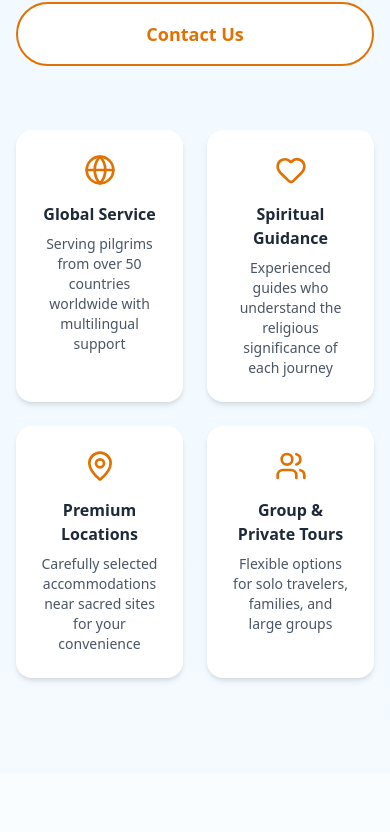
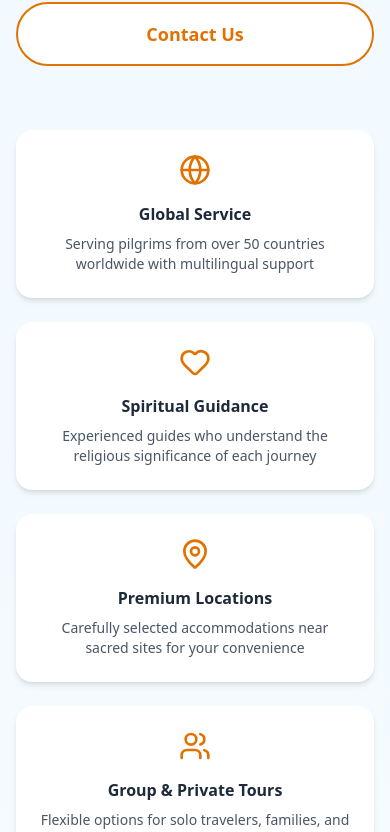
Before and after one commit to pilgrimageworld/Pilgrimage-World, a React (Vite) app in the folder frontend/: page / in a window 390 px wide. Shown: the part 834-1666 px from the top of the page. Built offline with nearby package versions, Linux system fonts and the light colour scheme; no server answers.

Commit message:
Update Hero component layout for improved responsiveness; adjust grid columns for better display on smaller screens

```diff
--- a/frontend/src/components/Home/Hero.jsx
+++ b/frontend/src/components/Home/Hero.jsx
@@ -138,7 +138,7 @@
         </div>
 
         {/* Feature Cards with Animation */}
-        <div className="grid grid-cols-2 md:grid-cols-4 gap-6 mt-16">
+        <div className="grid grid-cols-1 sm:grid-cols-2 md:grid-cols-4 gap-6 mt-16">
           {features.map((feature, index) => (
             <div
               key={index}
```
